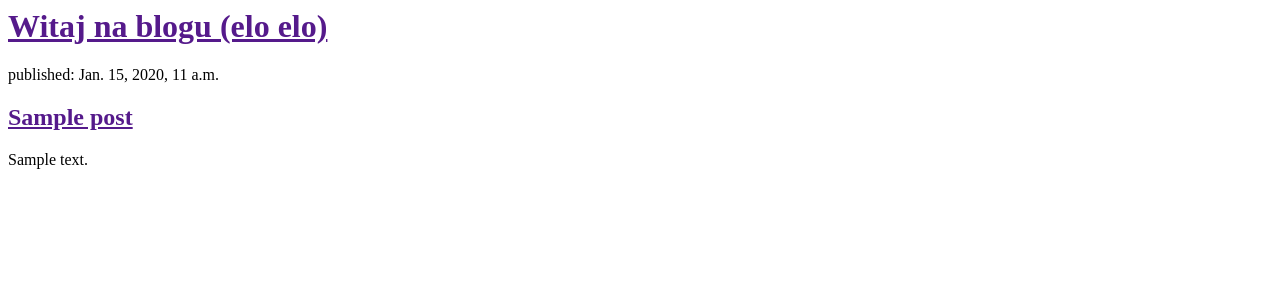
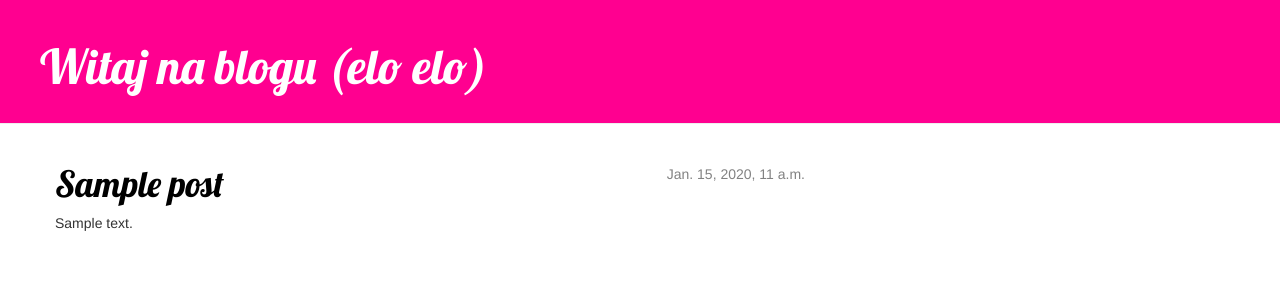
Before and after one commit to bestjabestjaa/my-first-blog, a Django app: template blog/templates/blog/post_list.html in a window 1280 px wide. Shown: the top 302 px of the page. Run offline with Django 3.2, Linux system fonts and the light colour scheme; the template is opened without the code that fills it: values that come from a table or form of the project are taken from there, others are empty; tables that the repository leaves empty hold one stand-in row (values such as "Sample post"); some libraries are stand-ins or nearby versions.

Commit message:
Szablony

```diff
--- a/blog/templates/blog/post_list.html
+++ b/blog/templates/blog/post_list.html
@@ -1,19 +1,31 @@
+{% load staticfiles %}
 <html>
   <head>
     <title> Blog Czajeczki </title>
+    <link rel="stylesheet" href="//maxcdn.bootstrapcdn.com/bootstrap/3.2.0/css/bootstrap.min.css">
+    <link rel="stylesheet" href="//maxcdn.bootstrapcdn.com/bootstrap/3.2.0/css/bootstrap-theme.min.css">
+    <link rel="stylesheet" href="{% static 'css/blog.css' %}">
+    <link href="//fonts.googleapis.com/css?family=Lobster&subset=latin,latin-ext" rel="stylesheet" type="text/css">
   </head>
   <body>
-      <div>
-    <h1><a href="">Witaj na blogu (elo elo)</a></h1>
+      <div class="page-header">
+          <h1><a href="/">Witaj na blogu (elo elo)</a></h1>
       </div>
 
-      {% for post in posts %}
-        <div>
-          <p>published: {{post.published_date}}</p>
-          <h2><a href="">{{post.title}}</a></h2>
-          <p>{{post.text|linebreaksbr}}</p>
-        </div>
-      {% endfor %}
-
+      <div class="content container">
+          <div class="row">
+              <div class="col-md-8">
+                  {% for post in posts %}
+                      <div class="post">
+                          <div class="date">
+                              {{ post.published_date }}
+                          </div>
+                          <h1><a href="">{{ post.title }}</a></h1>
+                          <p>{{ post.text|linebreaksbr }}</p>
+                      </div>
+                  {% endfor %}
+              </div>
+          </div>
+      </div>
   </body>
 </html>
--- a/mysite/settings.py
+++ b/mysite/settings.py
@@ -102,3 +102,7 @@ USE_TZ = True
 
 STATIC_URL = '/static/'
 STATIC_ROOT = os.path.join(BASE_DIR, 'public' , 'static')
+
+STATICFILES_DIRS = (
+    os.path.join(BASE_DIR, "static"),
+)
--- /dev/null
+++ b/static/css/blog.css
@@ -0,0 +1,47 @@
+.page-header {
+    background-color: #FF0090;
+    margin-top: 0;
+    padding: 20px 20px 20px 40px;
+}
+
+.page-header h1, .page-header h1 a, .page-header h1 a:visited, .page-header h1 a:active {
+    color: #ffffff;
+    font-size: 36pt;
+    text-decoration: none;
+}
+
+.content {
+    margin-left: 40px;
+}
+
+h1, h2, h3, h4 {
+    font-family: 'Lobster', cursive;
+}
+
+.date {
+    float: right;
+    color: #828282;
+}
+
+.save {
+    float: right;
+}
+
+.post-form textarea, .post-form input {
+    width: 100%;
+}
+
+.top-menu, .top-menu:hover, .top-menu:visited {
+    color: #ffffff;
+    float: right;
+    font-size: 26pt;
+    margin-right: 20px;
+}
+
+.post {
+    margin-bottom: 70px;
+}
+
+.post h1 a, .post h1 a:visited {
+    color: #000000;
+}
```
